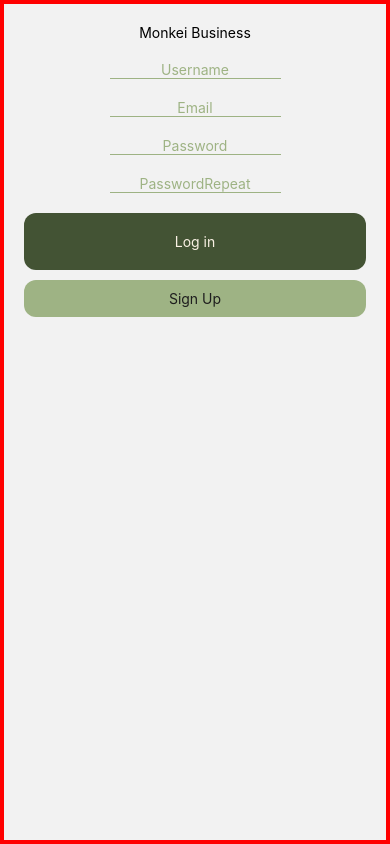
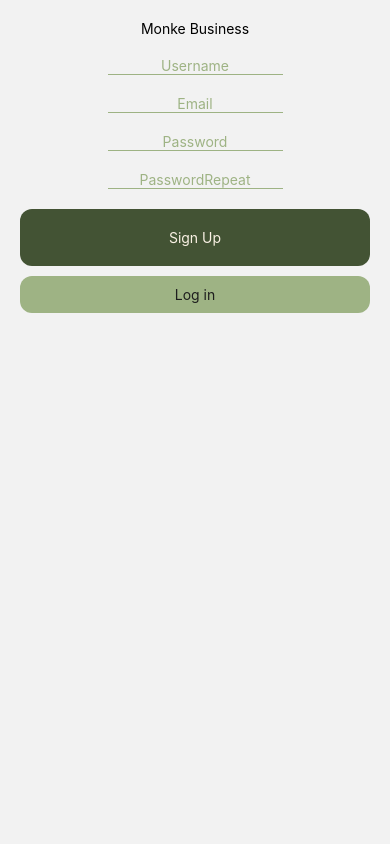
Before and after one commit to VladS159/Msa_proj, a React Native app in the folder mankey/my-app/: screen /SignUp in a window 390 px wide. Built offline with nearby package versions, Linux system fonts and the light colour scheme.

Commit message:
added react hook forms

```diff
--- a/mankey/my-app/package.json
+++ b/mankey/my-app/package.json
@@ -16,6 +16,7 @@
     "expo-status-bar": "~1.6.0",
     "react": "18.2.0",
     "react-dom": "18.2.0",
+    "react-hook-form": "^7.49.2",
     "react-native": "0.72.6",
     "react-native-safe-area-context": "4.6.3",
     "react-native-screens": "~3.22.0",
--- a/mankey/my-app/src/components/CustomInput/CustomInput.js
+++ b/mankey/my-app/src/components/CustomInput/CustomInput.js
@@ -1,20 +1,35 @@
 import React from 'react'
 import {View, Text, Image, StyleSheet, useWindowDimensions, TextInput} from 'react-native'
+import {Controller} from 'react-hook-form'
 
 
-const CustomInput = ({value, setValue, placeholder, secureTextEntry}) => {
+const CustomInput = ({control, name, rules = {}, placeholder, secureTextEntry}) => {
 
     const {height} = useWindowDimensions();
 
     return (
-        <View style={styles.container}>
-            <TextInput placeholder={placeholder}
-                       value={value}
-                       onChangeText={setValue}
-                       placeholderTextColor="#9EB384"
-                       secureTextEntry={secureTextEntry}
-                       style={styles.input}></TextInput>
-        </View>
+        <Controller
+            control = {control}
+            name = {name}
+            rules = {rules}
+            render = {({field: {value, onChange, onBlur}, fieldState: {error}}) => (
+                <>
+                    <View style={styles.container}>
+                        <TextInput
+                            value={value}
+                            onChangeText={onChange}
+                            onBlur={onBlur}
+                            placeholder={placeholder}
+                            style={[styles.input, {borderColor: error ? 'red' : '#9EB384'}]}
+                            secureTextEntry={secureTextEntry}
+                        />
+                    </View>
+                    {error && (
+                        <Text style = {{color: 'red', alignSelf: 'center'}}>{error.message || 'Error'}</Text>
+                    )}
+                </>
+            )}
+        />
     );
 };
 
--- a/mankey/my-app/src/screens/SignInScreens/SignInScreens.js
+++ b/mankey/my-app/src/screens/SignInScreens/SignInScreens.js
@@ -1,19 +1,27 @@
 import React, {useState} from 'react'
-import {View, Text, Image, StyleSheet, useWindowDimensions} from 'react-native'
+import {View, Text, Image, StyleSheet, useWindowDimensions, TextInput} from 'react-native'
 import Banana from '../../../assets/images/Banana.jpg'
 import CustomInput from "../../components/CustomInput";
 import CustomBigButton from "../../components/CustomBigButton";
 import CustomSmallButton from "../../components/CustomSmallButton/CustomSmallButton";
 import {useNavigation} from "@react-navigation/native";
+import {useForm, Controller} from 'react-hook-form'
 
 const SignInScreens = () => {
 
-    const [username, setUsername] = useState('');
-    const [password, setPassword] = useState('');
+    // const [username, setUsername] = useState('');
+    // const [password, setPassword] = useState('');
 
     const navigation = useNavigation();
-    const onSignInPress = () => {
-        console.warn('oN');
+    const {control, handleSubmit, formState: {errors}} = useForm({defaultValues: {
+        username: "",
+        password: ""
+    }});
+
+    console.log(errors);
+
+    const onSignInPress = (data) => {
+        console.log(data);
 
         navigation.navigate("SignIn");
     };
@@ -31,9 +39,20 @@ const SignInScreens = () => {
             <Text>Monkei Business</Text>
             {//<Image source={Banana} style={[styles.logo, {height: height * 0.3 }]} resizeMode={'contain'}/>}
             }
-            <CustomInput placeholder = 'Username' value={username} setValue={setUsername}></CustomInput>
-            <CustomInput placeholder = 'Password' value={password} setValue={setPassword} secureTextEntry={true}></CustomInput>
-            <CustomBigButton currentText={"Log in"} onPress={onSignInPress}></CustomBigButton>
+            <CustomInput
+                name = "username"
+                placeholder = 'Username'
+                control = {control}
+                rules = {{required: 'Username field must not be empty.'}}>
+            </CustomInput>
+            <CustomInput
+                name = "password"
+                placeholder = 'Password'
+                secureTextEntry
+                control = {control}
+                rules = {{required: 'Password field must not be empty.', minLength: {value: 6, message: 'Password should be at least 6 characters long.'}}}>
+            </CustomInput>
+            <CustomBigButton currentText={"Log in"} onPress={handleSubmit(onSignInPress)}></CustomBigButton>
             <CustomSmallButton currentText={"Sign Up"} onPress={onSignUpPress}></CustomSmallButton>
         </View>
     );
@@ -52,9 +71,9 @@ const styles = StyleSheet.create (
             width: "100%",
             alignItems: 'center',
             padding: 20,
-            borderStyle: "solid",
-            borderColor: "red",
-            borderWidth: 4,
+            // borderStyle: "solid",
+            // borderColor: "red",
+            // borderWidth: 4,
         },
     }
 )
--- a/mankey/my-app/src/screens/SignUpScreens/SignUpScreens.js
+++ b/mankey/my-app/src/screens/SignUpScreens/SignUpScreens.js
@@ -5,13 +5,24 @@ import CustomInput from "../../components/CustomInput";
 import CustomBigButton from "../../components/CustomBigButton";
 import CustomSmallButton from "../../components/CustomSmallButton/CustomSmallButton";
 import {useNavigation} from "@react-navigation/native";
+import {useForm} from 'react-hook-form';
+
+const email_regex = /^[\w-\.]+@([\w-]+\.)+[\w-]{2,4}$/;
 
 const SignUpScreens = () => {
 
-    const [username, setUsername] = useState('');
-    const [password, setPassword] = useState('');
-    const [email, setEmail] = useState('');
-    const [passwordRepeat, setPasswordRepeat] = useState('');
+    // const [username, setUsername] = useState('');
+    // const [password, setPassword] = useState('');
+    // const [email, setEmail] = useState('');
+    // const [passwordRepeat, setPasswordRepeat] = useState('');
+
+    const {control, handleSubmit, watch} = useForm({defaultValues: {
+        username: "",
+        email: "",
+        password: "",
+        password_repeat: ""
+    }});
+    const password = watch('password');
 
     const navigation = useNavigation();
     const onSignInPress = () => {
@@ -20,7 +31,8 @@ const SignUpScreens = () => {
         navigation.navigate("SignIn");
     };
 
-    const onSignUpPress = () => {
+    const onSignUpPress = (data) => {
+        console.log(data);
         console.warn('oN');
 
         navigation.navigate("SignUp");
@@ -30,15 +42,48 @@ const SignUpScreens = () => {
 
     return (
         <View style={styles.root}>
-            <Text>Monkei Business</Text>
+            <Text>Monke Business</Text>
             {//<Image source={Banana} style={[styles.logo, {height: height * 0.3 }]} resizeMode={'contain'}/>}
             }
-            <CustomInput placeholder = 'Username' value={username} setValue={setUsername}></CustomInput>
-            <CustomInput placeholder = 'Email' value={email} setValue={setEmail}></CustomInput>
-            <CustomInput placeholder = 'Password' value={password} setValue={setPassword} secureTextEntry={true}></CustomInput>
-            <CustomInput placeholder = 'PasswordRepeat' value={passwordRepeat} setValue={setPasswordRepeat} secureTextEntry={true}></CustomInput>
-            <CustomBigButton currentText={"Log in"} onPress={onSignInPress}></CustomBigButton>
-            <CustomSmallButton currentText={"Sign Up"} onPress={onSignUpPress}></CustomSmallButton>
+            <CustomInput
+                name = 'username'
+                placeholder = 'Username'
+                control = {control}
+                rules = {{
+                    required: 'Username field must not be empty.',
+                    minLength: {value:3, message: 'Username should be at least 3 characters long.'},
+                    maxLength :{value:15, message: 'Username should not exceed 15 charaters.'}}}>
+            </CustomInput>
+            <CustomInput
+                name = 'email'
+                placeholder = 'Email'
+                control = {control}
+                rules = {{
+                    required: 'Email field must not be empty.',
+                    patter: {value: email_regex, message: 'Invalid mail address format.'}}}>
+            </CustomInput>
+            <CustomInput
+                name = 'password'
+                placeholder = 'Password'
+                secureTextEntry
+                control = {control}
+                rules = {{
+                    required: 'Password field must not be empty.',
+                    minLength: {value:6, message: 'Password should be at least 6 characters long.'}}}>
+            </CustomInput>
+            <CustomInput
+                name = 'password_repeat'
+                placeholder = 'PasswordRepeat'
+                secureTextEntry
+                control = {control}
+                rules = {{
+                    required: 'Password field must not be empty.',
+                    validate: value =>
+                        value === password || 'Passwords do not match.'
+                }}>
+            </CustomInput>
+            <CustomBigButton currentText={"Sign Up"} onPress={handleSubmit(onSignUpPress)}></CustomBigButton>
+            <CustomSmallButton currentText={"Log in"} onPress={onSignInPress}></CustomSmallButton>
         </View>
     );
 };
@@ -56,9 +101,9 @@ const styles = StyleSheet.create (
             width: "100%",
             alignItems: 'center',
             padding: 20,
-            borderStyle: "solid",
-            borderColor: "red",
-            borderWidth: 4,
+            // borderStyle: "solid",
+            // borderColor: "red",
+            // borderWidth: 4,
         },
     }
 )
```
Also changed, not shown: 1 other file (tests, documents, lock files or other folders).
